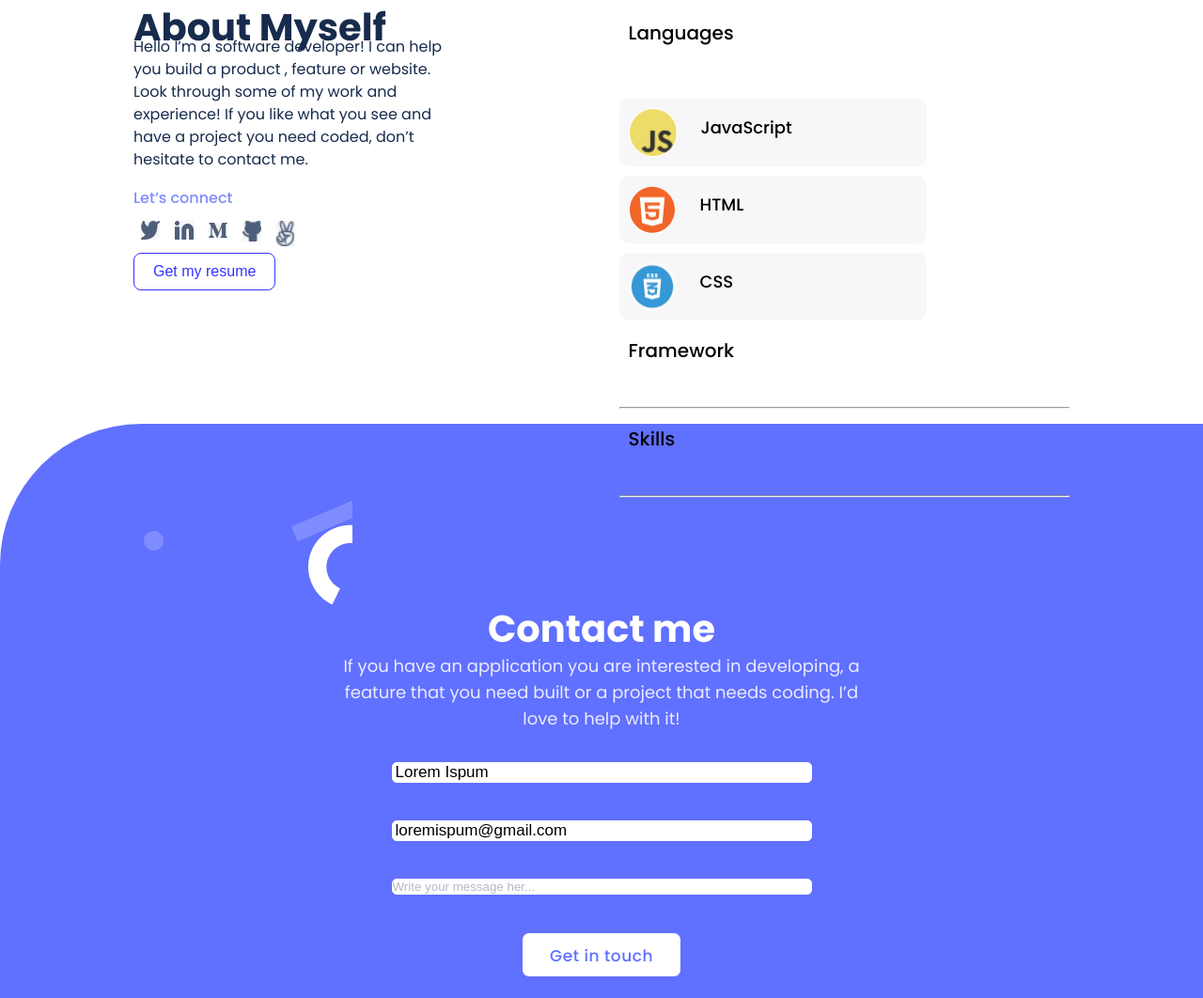
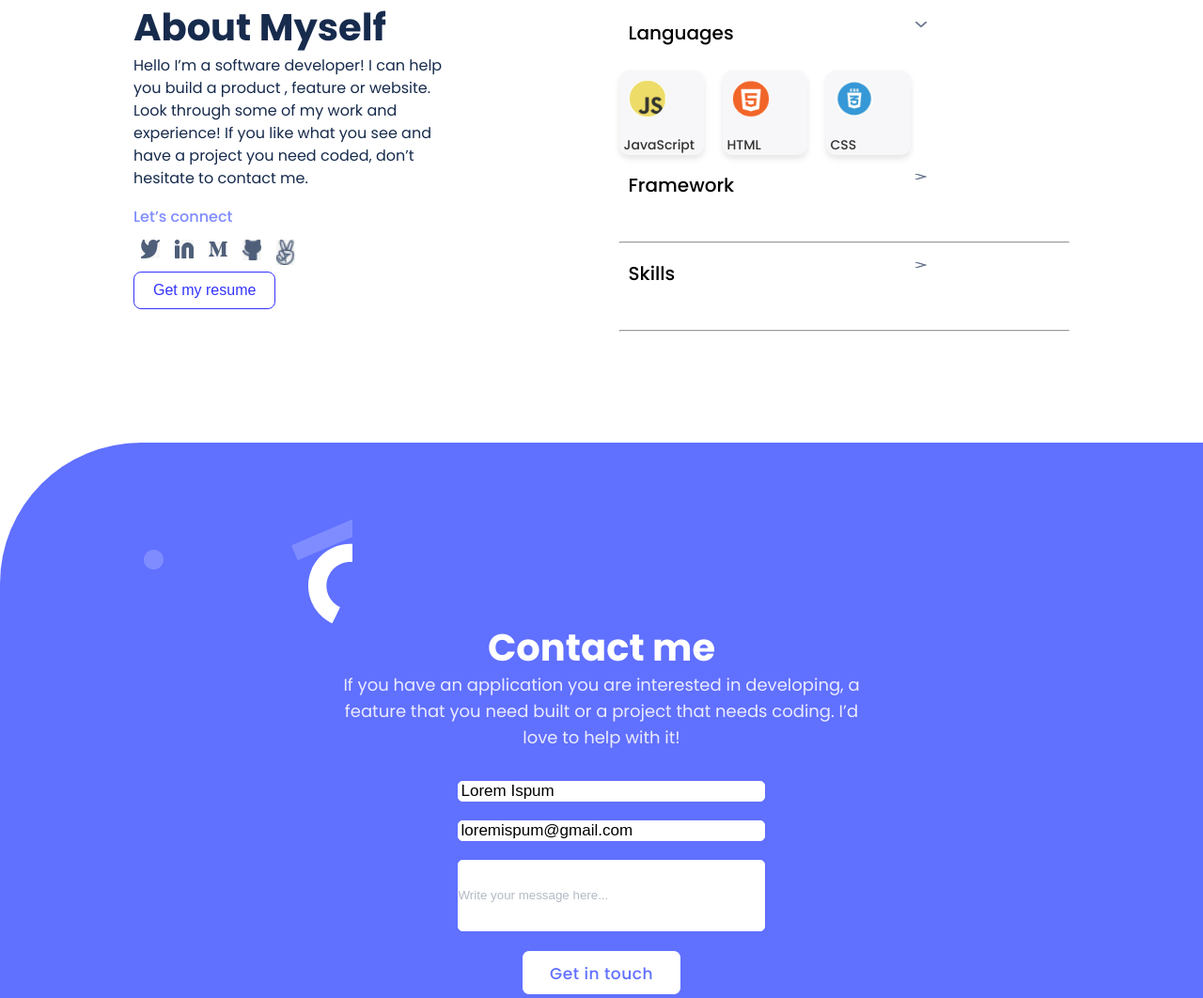
Before and after one commit to Ahasn-9/Portfolio, a website: page index.html in a window 1280 px wide. Shown: the part 3697-4759 px from the top of the page at 94% size. Drawn offline with Linux system fonts and the light colour scheme.

Commit message:
Desktop error solved

```diff
--- a/index.html
+++ b/index.html
@@ -168,20 +168,21 @@
      <p class="l3">Languages</p>
      <img src="src/down.png" alt="Union" class="Union">
     </div>
-    <div class="JS">
+    <div class="languages">
      <div class="codinglanguages">
-      <img src="src/JS.png" alt="js">
+      <img src="src/JS.png" alt="JavaScript" class="coding-icon">
       <p class="codingtext">JavaScript</p>
      </div>
      <div class="codinglanguages">
-      <img src="src/HTML.png" alt="Html">
+      <img src="src/HTML.png" alt="HTML" class="coding-icon">
       <p class="codingtext">HTML</p>
      </div>
      <div class="codinglanguages">
-      <img src="src/CSS.png" alt="css">
+      <img src="src/CSS.png" alt="CSS" class="coding-icon">
       <p class="codingtext">CSS</p>
      </div>
     </div>
+
     <div class="langu1">
      <p class="l3">Framework</p>
      <img src="src/vector.png" alt="Union" class="Union">
@@ -210,7 +211,7 @@
      I’d love to help with it!</p>
     <input class="input1" type="text" name="Name" value="Lorem Ispum" required>
     <input class="input1" type="email" name="Email" value="loremispum@gmail.com" required>
-    <input class="input2" type="text" value="Write your message her...">
+    <input class="input2" type="text" value="Write your message here...">
     <button class="bt3">Get in touch</button>
 
    </form>
--- a/style.css
+++ b/style.css
@@ -612,6 +612,10 @@ main {
     gap: 37px;
   }
 
+  .aboutUS .aboutMyselflinertext {
+    margin-top: 20px;
+  }
+
   .about {
     padding-right: 37px;
   }
@@ -619,6 +623,43 @@ main {
   .skills {
     padding-top: 0;
     width: 100%;
+  }
+
+  .skills .Union {
+    padding-top: 0px;
+    padding-right: 0px;
+  }
+
+  .languages {
+    display: flex;
+    flex-direction: row; /* Ensure items are in a row */
+    gap: 20px;
+    margin-top: -30px;
+  }
+
+  .codinglanguages {
+    width: 90px;
+    height: 90px;
+    padding: 10px;
+    display: flex;
+    flex-direction: column;
+    align-items: flex-start;
+    justify-content: flex-start;
+    background-color: #f7f7f9;
+    border-radius: 10px;
+    box-shadow: 0px 4px 6px rgba(0, 0, 0, 0.1);
+  }
+
+  .coding-icon {
+    width: 40px;
+    height: 40px;
+  }
+
+  .codingtext {
+    margin-top: 8px;
+    font-size: 14px;
+    color: #333;
+    margin-left: -30px;
   }
 
   .forms {
@@ -646,14 +687,44 @@ main {
     margin-bottom: 12px;
   }
 
-  .input1,
+  /* .input1,
   .input2 {
     width: 447px;
-    margin: 20px 0;
+    margin: 10px 0;
+    height: 48px;
+  } */
+  .input1 {
+    width: 327px;
+    height: 48px; /* Already correct at 48px */
+    border-radius: 5px;
+    margin-left: 20px;
+    font-family: Poppons, sans-serif;
+    border: 1px solid #fff;
+    margin-top: 20px;
+    font-size: 17px;
+    font-weight: 400;
+    line-height: 20px;
+    padding-left: 3px;
+  }
+
+  .input2 {
+    width: 327px;
+    height: 170px; /* Already correct at 170px */
+    border-radius: 5px;
+    margin-left: 20px;
+    font-family: Poppons, sans-serif;
+    border: 1px solid #fff;
+    margin-top: 20px;
+    color: #b3bac5;
   }
 
   .bt3 {
-    margin: 20px 0;
+    margin: 20px 0; /* Added margin to move button down */
+    display: block; /* Makes the button respect vertical margins */
+  }
+
+  .indicator {
+    display: none;
   }
 }
 
```
